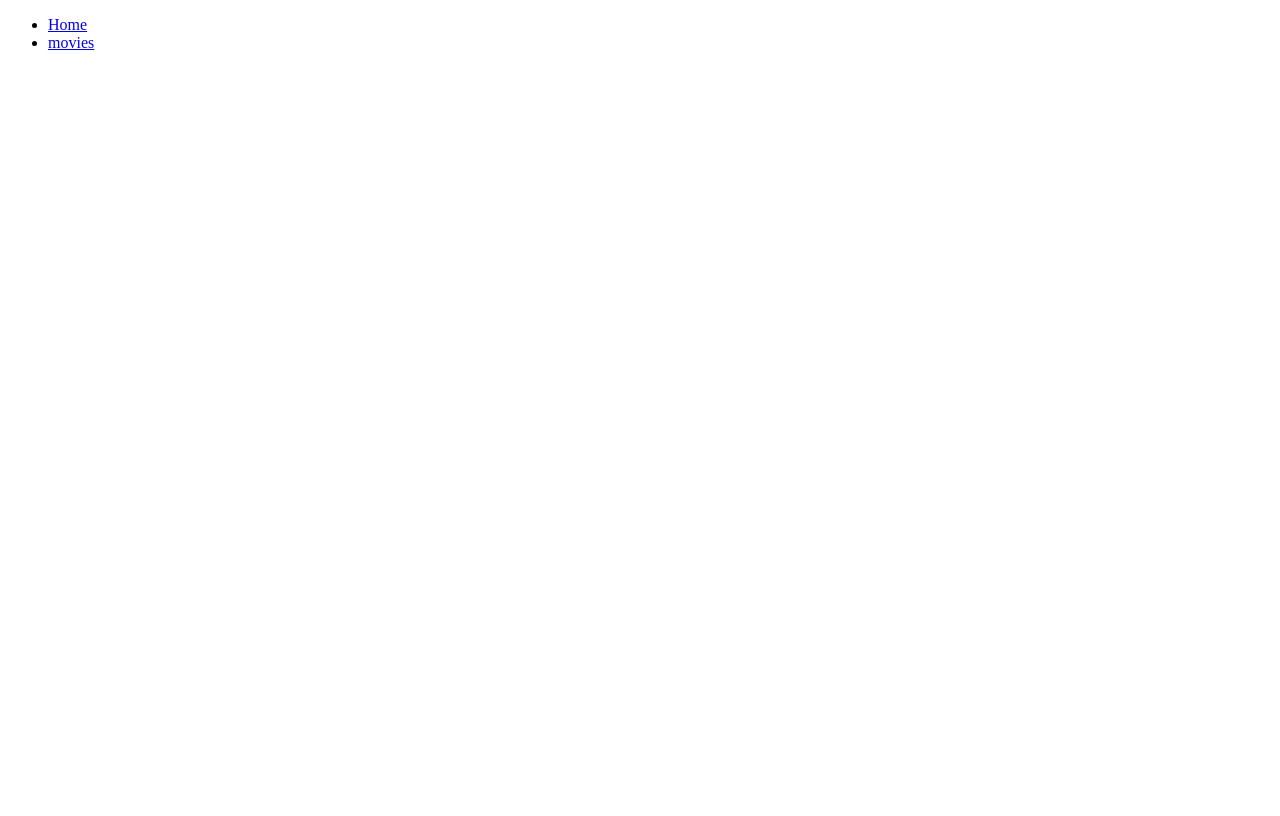
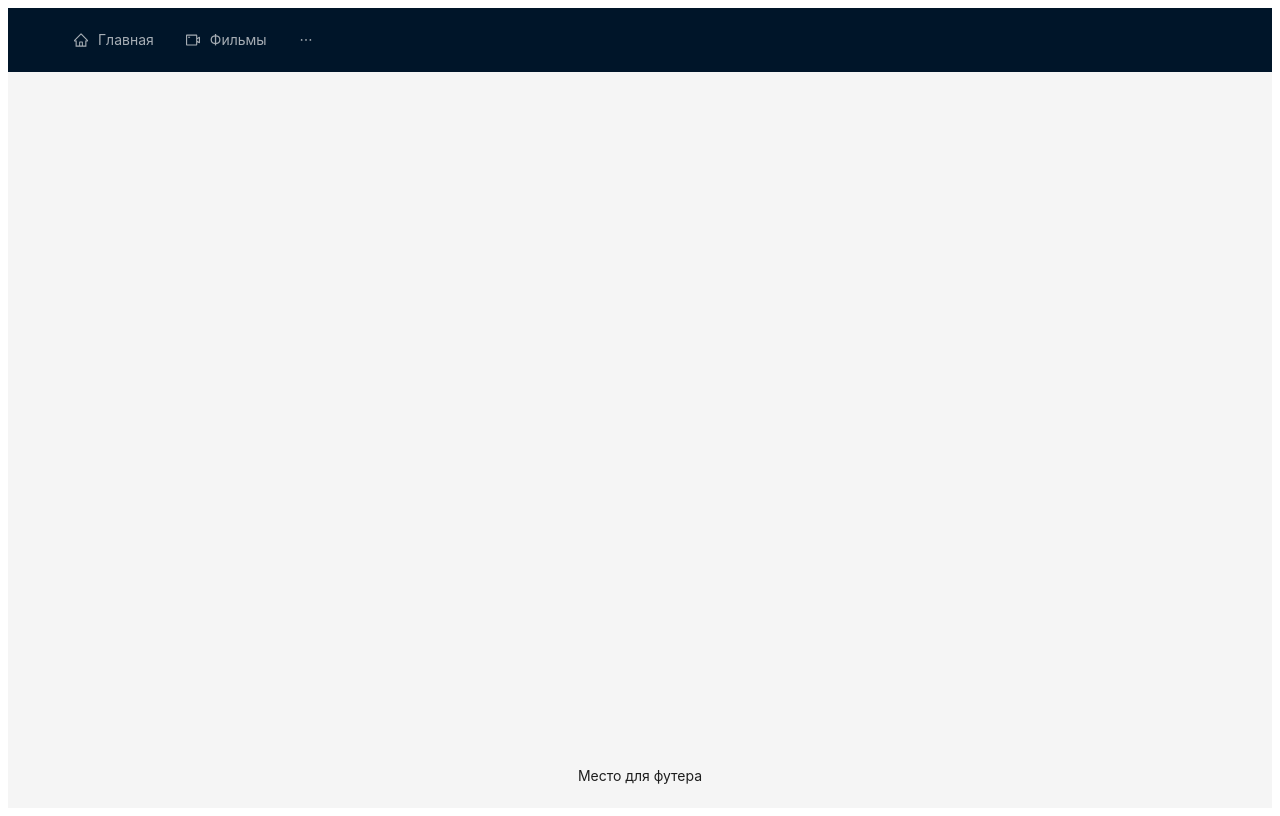
Before and after one commit to alexkornienko/react-ts-pet, a React (Create React App) app: page /movies/1 in a window 1280 px wide. Before the commit this address had no page. Built offline with nearby package versions, Linux system fonts and the light colour scheme.

Commit message:
added itemsNavigate

```diff
--- a/package.json
+++ b/package.json
@@ -3,6 +3,7 @@
   "version": "0.1.0",
   "private": true,
   "dependencies": {
+    "@ant-design/icons": "^5.3.6",
     "@reduxjs/toolkit": "^2.0.1",
     "@testing-library/jest-dom": "^5.17.0",
     "@testing-library/react": "^13.4.0",
--- a/src/app/App.tsx
+++ b/src/app/App.tsx
@@ -6,22 +6,18 @@ import MovieList from "../components/MovieList";
 
 function App() {
   return (
-    <>
-      <nav>
-        <ul>
-          <li>
-            <Link to="/">Home</Link>
-          </li>
-          <li>
-            <Link to="/movies">movies</Link>
-          </li>
-        </ul>
-      </nav>
-      <Routes>
-        <Route path="/" element={<Typography.Title>Home</Typography.Title>} />
-        <Route path="/movies" element={<MovieList />} />
-      </Routes>
-    </>
+    <Routes>
+      <Route path="/" element={<Typography.Title>Home</Typography.Title>} />
+      <Route path="/movies" element={<MovieList />} />
+      <Route
+        path="/serials"
+        element={<Typography.Title>serials</Typography.Title>}
+      />
+      <Route
+        path="/profile"
+        element={<Typography.Title>profile</Typography.Title>}
+      />
+    </Routes>
   );
 }
 
--- a/src/components/MovieLayout.tsx
+++ b/src/components/MovieLayout.tsx
@@ -1,5 +1,7 @@
 import React from "react";
 import { Layout, Menu } from "antd";
+import { useNavigate } from "react-router-dom";
+import type { MenuProps } from "antd";
 
 import { IMovieNavigation } from "../types/movieNavigation";
 
@@ -7,16 +9,22 @@ const MovieLayout: React.FC<{
   items: IMovieNavigation[];
   children: React.ReactNode;
 }> = ({ items, children }) => {
+  const navigate = useNavigate();
+
+  const handleChangeMenuItem: MenuProps["onClick"] = ({ key }) => navigate(key);
+
   return (
-    <Layout>
-      <Layout.Header style={{ display: "flex", alignItems: "center" }}>
-        <div className="demo-logo" />
+    <Layout style={{ minHeight: "100vh" }}>
+      <Layout.Header
+        style={{ display: "flex", justifyContent: "space-between" }}
+      >
         <Menu
+          onClick={handleChangeMenuItem}
           theme="dark"
           mode="horizontal"
           defaultSelectedKeys={["2"]}
           items={items}
-          style={{ flex: 1, minWidth: 0 }}
+          style={{ minWidth: 0 }}
         />
       </Layout.Header>
       <Layout.Content style={{ padding: "0 48px" }}>{children}</Layout.Content>
--- a/src/index.tsx
+++ b/src/index.tsx
@@ -4,7 +4,9 @@ import { Provider } from "react-redux";
 import { BrowserRouter } from "react-router-dom";
 
 import App from "./app/App";
+import MovieLayout from "./components/MovieLayout";
 import { setupStore } from "./store/store";
+import { itemsNavigate } from "./utils/navigateItems";
 
 const store = setupStore();
 
@@ -15,7 +17,9 @@ root.render(
   <Provider store={store}>
     <React.StrictMode>
       <BrowserRouter>
-        <App />
+        <MovieLayout items={itemsNavigate}>
+          <App />
+        </MovieLayout>
       </BrowserRouter>
     </React.StrictMode>
   </Provider>
--- /dev/null
+++ b/src/utils/navigateItems.tsx
@@ -0,0 +1,35 @@
+import {
+  DesktopOutlined,
+  HomeOutlined,
+  UserOutlined,
+  VideoCameraOutlined,
+} from "@ant-design/icons";
+
+import { IMovieNavigation } from "../types/movieNavigation";
+
+export const itemsNavigate: IMovieNavigation[] = [
+  {
+    label: "Главная",
+    key: "/",
+    disabled: false,
+    icon: <HomeOutlined />,
+  },
+  {
+    label: "Фильмы",
+    key: "/movies",
+    disabled: false,
+    icon: <VideoCameraOutlined />,
+  },
+  {
+    label: "Сериалы",
+    key: "/serials",
+    disabled: false,
+    icon: <DesktopOutlined />,
+  },
+  {
+    label: "Профиль",
+    key: "/profile",
+    disabled: false,
+    icon: <UserOutlined />,
+  },
+];
```
Also changed, not shown: 1 other file (tests, documents, lock files or other folders).
